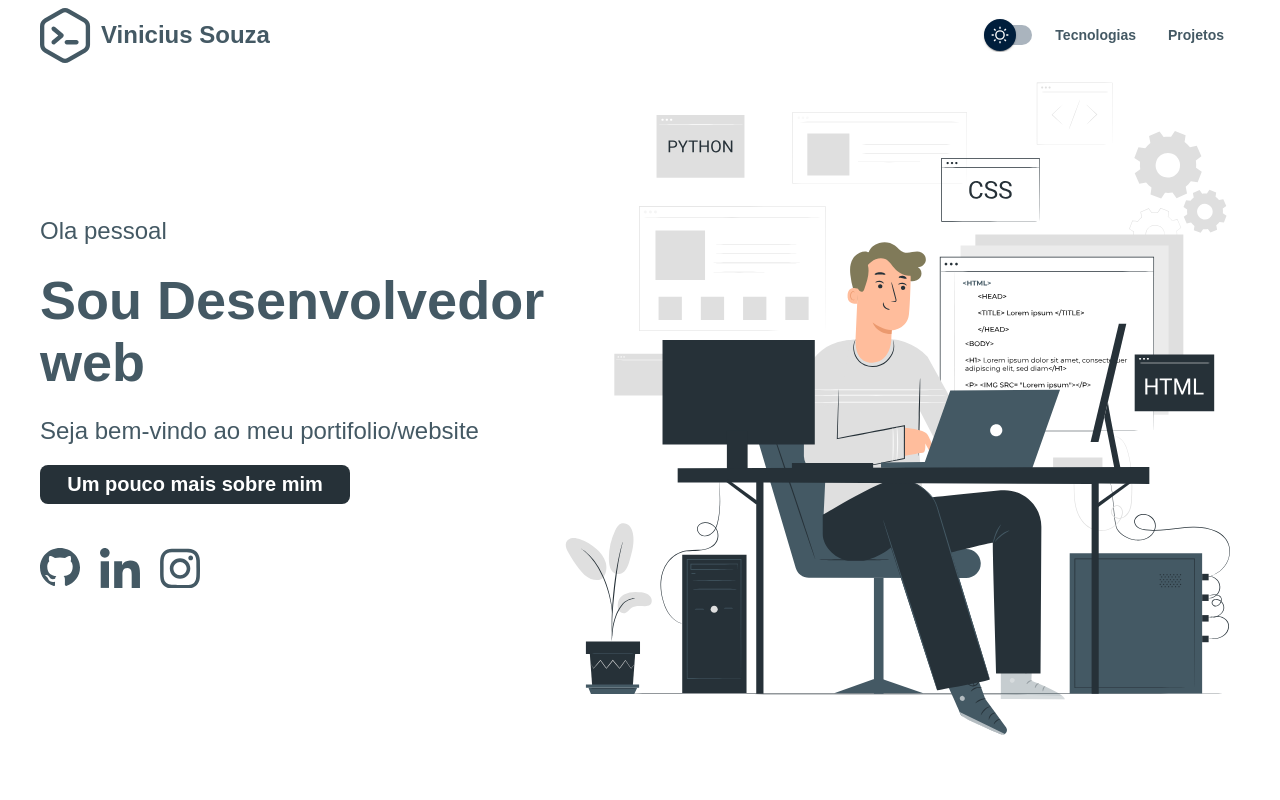
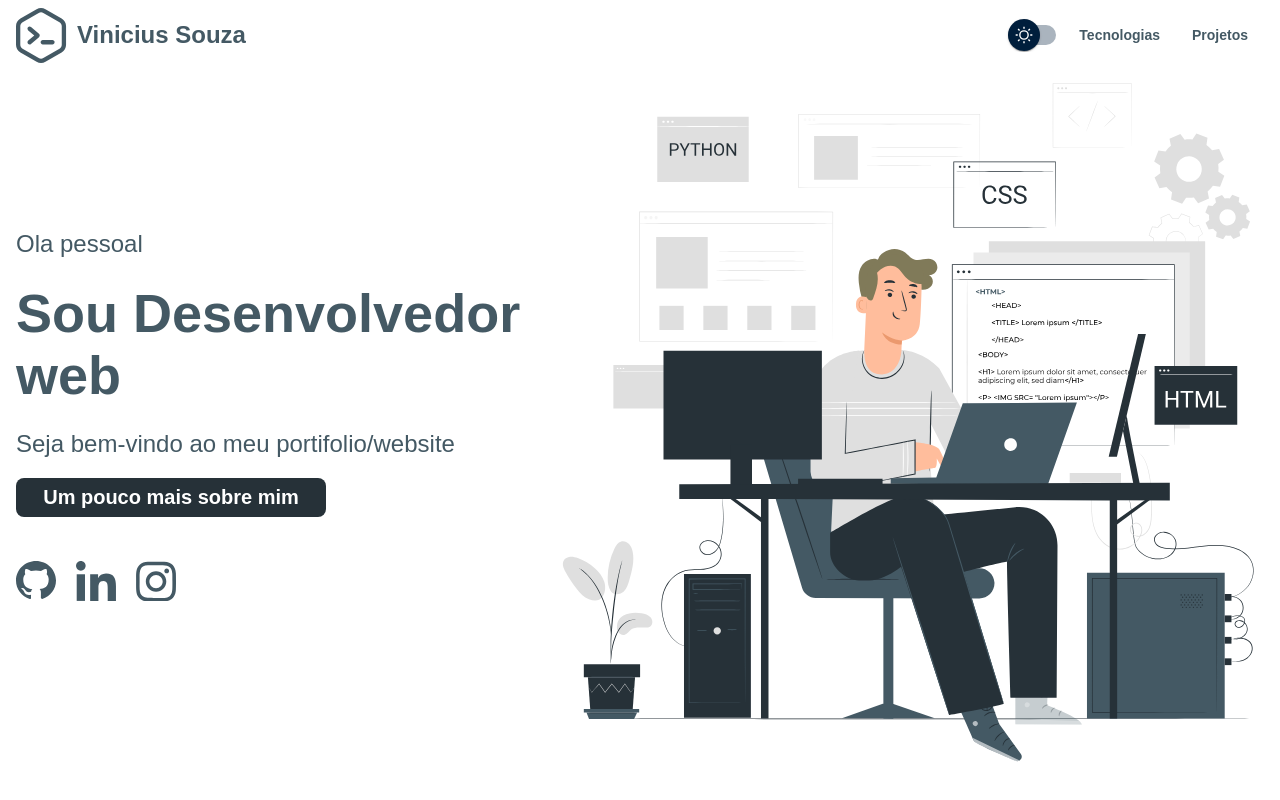
Before and after one commit to ViniciusSBezerra/portifolio, a React (Vite) app: page / in a window 1280 px wide. Shown: the top 800 px of the page. Built offline with nearby package versions, Linux system fonts and the light colour scheme.

Commit message:
added function dark-theme controller

```diff
--- a/package.json
+++ b/package.json
@@ -10,11 +10,13 @@
     "preview": "vite preview"
   },
   "dependencies": {
+    "@emotion/react": "^11.11.3",
+    "@emotion/styled": "^11.11.0",
+    "@mui/material": "^5.15.7",
     "antd": "^5.10.2",
     "react": "^18.2.0",
     "react-dom": "^18.2.0",
-    "react-responsive": "^9.0.2",
-    "react-router-dom": "^6.16.0"
+    "react-responsive": "^9.0.2"
   },
   "devDependencies": {
     "@types/react": "^18.2.15",
--- /dev/null
+++ b/src/App.tsx
@@ -0,0 +1,22 @@
+import { Footer } from "./pages/components/footer"
+import { Homepage } from "./pages/home"
+import { Header } from "./pages/components/header"
+import { Context, useGlobalContext } from "./context";
+
+
+
+export const App = () => {
+
+    const { theme } = useGlobalContext() as Context;
+
+    console.log(theme)
+    return (
+        <div className={!theme ? "app" : "app dark-theme"}>
+            <div className="content">
+                <Header />
+                <Homepage />
+                <Footer />
+            </div>
+        </div>
+    )
+}
--- /dev/null
+++ b/src/app.css
@@ -0,0 +1,70 @@
+:root {
+  --primary-color: #445964;
+  --secondary-color: #263138;
+  --secondary-color-dt: #1b1d1f;
+
+  --primary-color-dt: #17add4;
+
+}
+
+.dark-theme {
+  background-color: var(--secondary-color-dt) ;
+  color: var(--primary-color-dt);
+}
+
+body {
+  font-family: sans-serif;
+  margin: 0;
+}
+
+#root {
+  width: 100%;
+  margin: 0 auto;
+}
+
+.app{
+  background-color: #fff;
+ display: flex;
+ justify-content: center;
+}
+
+.app.dark-theme{
+  background-color: var(--secondary-color-dt) ;
+  color: var(--primary-color-dt);
+}
+
+.content{
+  max-width: 1366px;
+  padding: 0 16px;
+}
+
+p,
+h1 {
+  margin: 0;
+}
+
+button {
+  margin: 0;
+  padding: 0;
+  border: none;
+  background: none;
+  font: inherit;
+  color: inherit;
+  cursor: pointer;
+}
+
+ul {
+  list-style-type: none;
+  margin: 0;
+  padding: 0;
+}
+
+li {
+  margin: 0;
+  padding: 0;
+  cursor: pointer;
+}
+
+a {
+  text-decoration: none;
+}
--- a/src/context/index.tsx
+++ b/src/context/index.tsx
@@ -8,13 +8,19 @@ import {
 
 export interface Context {
   isOpen?: boolean;
+  theme?: boolean
   setIsOpen: Dispatch<SetStateAction<boolean>>;
+  setTheme: Dispatch<SetStateAction<boolean>>;
   toogleMenu?: () => void;
 }
 // Crie um contexto
 const GlobalContext: any = createContext<Context>({
   isOpen: false,
+  theme: false,
   setIsOpen: () => { },
+  setTheme: () => { },
+
+
 });
 
 export const useGlobalContext = () => {
@@ -23,12 +29,18 @@ export const useGlobalContext = () => {
 
 export const GlobalProvider = ({ children }: any) => {
   const [isOpen, setIsOpen] = useState<boolean>(false);
+  const [theme, setTheme] = useState<boolean>(false);
   const toogleMenu = () => {
     return setIsOpen(!isOpen);
   };
 
+  const handleTheme = () => {
+    return setTheme(!theme);
+  };
+
+
   return (
-    <GlobalContext.Provider value={{ toogleMenu, isOpen, setIsOpen }}>
+    <GlobalContext.Provider value={{ toogleMenu, isOpen, setIsOpen, theme, setTheme, handleTheme }}>
       {children}
     </GlobalContext.Provider>
   );
--- a/src/main.tsx
+++ b/src/main.tsx
@@ -1,29 +1,16 @@
 import React from "react";
 import ReactDOM from "react-dom/client";
 
-import { createBrowserRouter, RouterProvider } from "react-router-dom";
+import { GlobalProvider } from "./context/index.tsx";
 
-import { Homepage } from "./pages/home/index.tsx";
-import { GlobalProvider } from "./context/index.tsx";
-import { Footer } from "./pages/components/footer/index.tsx";
+import { App } from "./App.tsx";
 
-import { Header } from "./pages/components/header/index.tsx";
-
-import "./reset.css";
-
-const routes = createBrowserRouter([
-  {
-    path: "/",
-    element: <Homepage />,
-  },
-]);
+import "./app.css";
 
 ReactDOM.createRoot(document.getElementById("root")!).render(
   <GlobalProvider>
     <React.StrictMode>
-      <Header />
-      <RouterProvider router={routes} />
-      <Footer />
+      <App />
     </React.StrictMode>
   </GlobalProvider>
 );
--- a/src/pages/components/header/header-desktop/index.tsx
+++ b/src/pages/components/header/header-desktop/index.tsx
@@ -1,8 +1,12 @@
+
 import { Logo } from "../../../../assets/Logo";
+import { useGlobalContext, Context } from "../../../../context";
 import { MaterialUISwitch } from "../../switch/Switch";
 import "./index.css";
 
 export const HeaderDesktop = () => {
+
+  const { handleTheme } = useGlobalContext() as Context
   return (
     <div className="header__desktop-container">
       <a href="/">
@@ -14,7 +18,7 @@ export const HeaderDesktop = () => {
 
       <ul className="header__desktop-options">
 
-        <MaterialUISwitch />
+        <MaterialUISwitch onClick={() => handleTheme()} />
 
         <li className="menu-item">
           {" "}
--- a/src/pages/components/header/header-mobile/index.tsx
+++ b/src/pages/components/header/header-mobile/index.tsx
@@ -7,7 +7,7 @@ import { Context, useGlobalContext } from "../../../../context";
 import { MaterialUISwitch } from "../../switch/Switch";
 
 export const MobileHeader = () => {
-  const { isOpen, setIsOpen } = useGlobalContext() as Context;
+  const { isOpen, setIsOpen, handleTheme } = useGlobalContext() as Context;
 
   return (
     <div className="mobile__header-container">
@@ -20,7 +20,7 @@ export const MobileHeader = () => {
 
       <div className="section-button">
 
-        <MaterialUISwitch />
+        <MaterialUISwitch onClick={() => handleTheme()} />
         <button
           aria-label="menu hamburguer"
           onClick={() => {
--- a/src/pages/components/switch/Switch.tsx
+++ b/src/pages/components/switch/Switch.tsx
@@ -5,7 +5,7 @@ import Switch from '@mui/material/Switch';
 
 
 
-export const MaterialUISwitch = styled(Switch)(({ theme }) => ({
+export const MaterialUISwitch = styled(Switch)(({ theme }: any) => ({
     width: 62,
     height: 34,
     padding: 7,
--- a/src/reset.css
+++ /dev/null
@@ -1,51 +0,0 @@
-:root {
-  --primary-color: #445964;
-  --secondary-color: #263138;
-}
-
-#root {
-  width: 100%;
-
-  max-width: 1200px;
-  margin: 0 auto;
-  padding: 0 16px;
-}
-
-body {
-  padding: 0;
-  display: flex;
-  justify-content: center;
-  font-family: sans-serif;
-  margin: 0;
-}
-
-p,
-h1 {
-  margin: 0;
-}
-
-button {
-  margin: 0;
-  padding: 0;
-  border: none;
-  background: none;
-  font: inherit;
-  color: inherit;
-  cursor: pointer;
-}
-
-ul {
-  list-style-type: none;
-  margin: 0;
-  padding: 0;
-}
-
-li {
-  margin: 0;
-  padding: 0;
-  cursor: pointer;
-}
-
-a {
-  text-decoration: none;
-}
```
Also changed, not shown: 1 other file (tests, documents, lock files or other folders).
